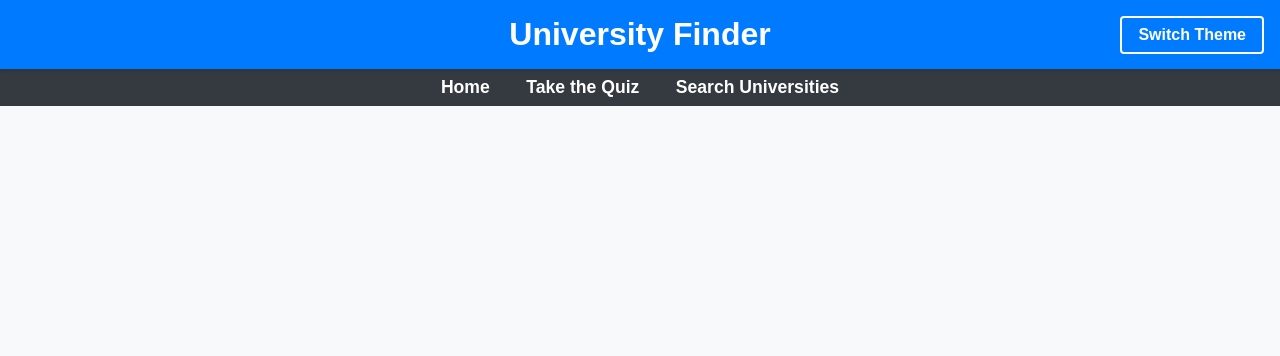
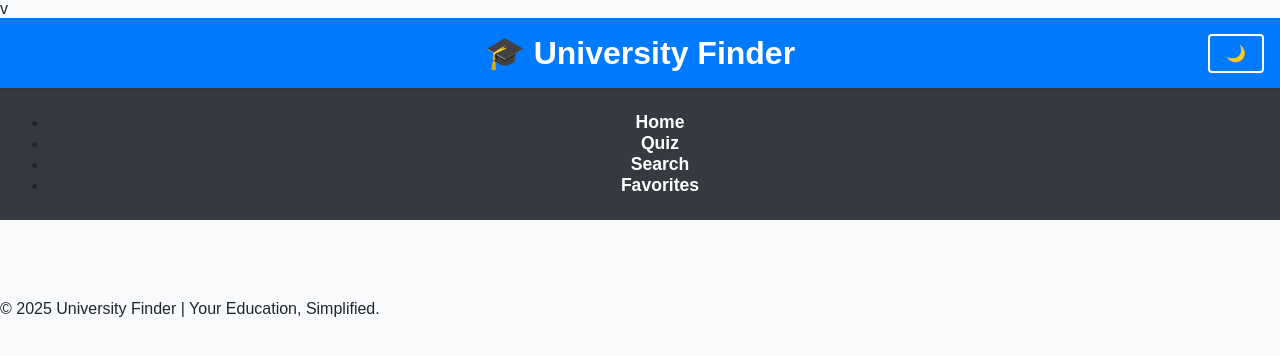
Before and after one commit to Sopy7/uni-finder, a plain HTML site: page index.html in a window 1280 px wide. Drawn offline with Linux system fonts and the light colour scheme.

Commit message:
Update index.html

```diff
--- a/index.html
+++ b/index.html
@@ -1,24 +1,33 @@
-<!DOCTYPE html>
+v<!DOCTYPE html>
 <html lang="en">
 <head>
     <meta charset="UTF-8">
     <meta name="viewport" content="width=device-width, initial-scale=1.0">
     <title>University Finder</title>
     <link rel="stylesheet" href="styles.css">
+    <link href="https://fonts.googleapis.com/css2?family=Roboto:wght@400;500;700&display=swap" rel="stylesheet">
 </head>
 <body>
     <header>
-        <h1>University Finder</h1>
-        <button id="themeToggle" class="theme-toggle">Switch Theme</button>
+        <h1>🎓 University Finder</h1>
+        <button id="themeToggle" class="theme-toggle">🌙</button>
     </header>
     <nav>
-        <a id="homeLink" href="#">Home</a>
-        <a id="quizLink" href="#">Take the Quiz</a>
-        <a id="searchLink" href="#">Search Universities</a>
+        <ul class="navbar">
+            <li><a id="homeLink" href="#">Home</a></li>
+            <li><a id="quizLink" href="#">Quiz</a></li>
+            <li><a id="searchLink" href="#">Search</a></li>
+            <li><a id="favoritesLink" href="#">Favorites</a></li>
+        </ul>
     </nav>
-    <div class="container" id="content">
-        <!-- Content will be dynamically loaded here -->
-    </div>
+    <main>
+        <div class="container" id="content">
+            <!-- Dynamic content will load here -->
+        </div>
+    </main>
+    <footer>
+        <p>&copy; 2025 University Finder | Your Education, Simplified.</p>
+    </footer>
     <script src="script.js"></script>
 </body>
 </html>
```
